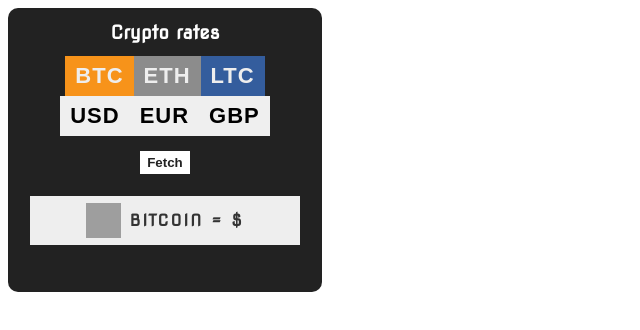
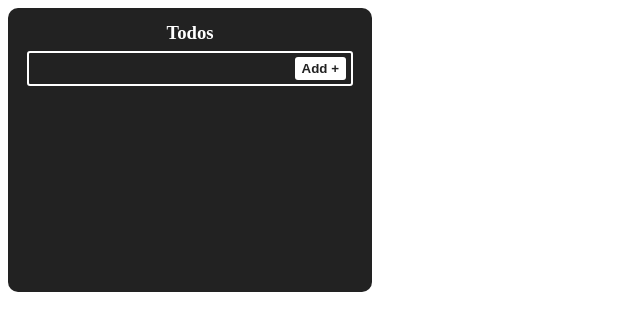
Before and after one commit to NizarAffess/new-tab-extension, a React (Create React App) app: page / in a window 1280 px wide. Shown: the top 330 px of the page, without its empty margins (0-640 px from the left). Built offline with nearby package versions, Linux system fonts and the light colour scheme; grey boxes are pictures that could not be loaded.

Commit message:
add Todo app

```diff
--- a/package.json
+++ b/package.json
@@ -8,7 +8,7 @@
     "@testing-library/user-event": "^13.5.0",
     "react": "^17.0.2",
     "react-dom": "^17.0.2",
-    "react-icons": "^4.3.1",
+    "react-icons": "^4.4.0",
     "react-scripts": "5.0.0",
     "web-vitals": "^2.1.3"
   },
--- a/src/App.js
+++ b/src/App.js
@@ -1,8 +1,9 @@
 import './App.css';
+import Todo from './Components/Todo/Todo';
 // import Time from './Components/Time/Time';
 // import Greeting from './Components/Greeting/Greeting';
 // import Weather from './Components/Weather/Weather';
-import Crypto from './Components/Crypto/Crypto';
+// import Crypto from './Components/Crypto/Crypto';
 
 function App() {
   return (
@@ -10,7 +11,8 @@
       {/* <Time /> */}
       {/* <Greeting /> */}
       {/* <Weather /> */}
-      <Crypto />
+      {/* <Crypto /> */}
+      <Todo />
     </div>
   );
 }
--- /dev/null
+++ b/src/Components/Todo/Todo.css
@@ -0,0 +1,117 @@
+.todo-card {
+  width: 350px;
+  height: 270px;
+  background: #222;
+  border-radius: 10px;
+  padding: 7px;
+  align-self: center;
+  color: #fff;
+}
+
+.todos-wrapper {
+  padding: 2px 5px;
+  height: 256px;
+  overflow-y: auto;
+}
+
+.todo-heading {
+  margin: 5px auto;
+  text-align: center;
+}
+
+.check-box {
+  margin-right: 5px;
+  width: 22px;
+  height: 22px;
+  cursor: pointer;
+}
+
+.todo-form,
+.todo-controls {
+  display: flex;
+  align-items: center;
+}
+
+.todo-input {
+  background: transparent;
+  border: none;
+  color: #fff;
+  outline: none;
+  font-size: 18px;
+  flex: 1;
+  /*Fill the remaining space's width*/
+}
+
+.todo-input::placeholder {
+  color: #ddd;
+}
+
+.todo-form,
+.todo-item {
+  margin: 7px;
+  border: 2px solid #fff;
+  border-radius: 3px;
+  padding: 4px 5px;
+  justify-content: space-between;
+  align-items: center;
+}
+
+.todo-wrapper {
+  display: flex;
+}
+
+/* Limit number of characters */
+.todo-text {
+  max-width: 230px;
+  overflow: hidden;
+  text-overflow: ellipsis;
+  white-space: nowrap;
+}
+
+.todo-controls {
+  align-items: center;
+  margin-left: auto;
+}
+
+.todo-controls>* {
+  cursor: pointer;
+  margin-left: 5px;
+  font-size: 18px;
+}
+
+.btn-control {
+  cursor: pointer;
+}
+
+.btn-add {
+  background: #fff;
+  border: none;
+  font-weight: bold;
+  color: #222;
+  padding: 4px 7px;
+  border-radius: 3px;
+}
+
+.input-edit {
+  font-size: 16px;
+}
+
+.todo-edit {
+  padding: 2.7px 0;
+}
+
+.btn-edit {
+  margin-left: 4px;
+}
+
+.completed {
+  color: #979797;
+}
+
+.cancel {
+  color: #979797;
+  background: none;
+  border: none;
+  font-weight: bold;
+  cursor: pointer;
+}
--- /dev/null
+++ b/src/Components/Todo/Todo.js
@@ -0,0 +1,173 @@
+import { useState, useEffect } from "react";
+import { RiDeleteBin6Line } from 'react-icons/ri';
+import { AiFillEdit } from 'react-icons/ai';
+import { ImCheckboxChecked, ImCheckboxUnchecked } from 'react-icons/im';
+import './Todo.css';
+
+const Todo = () => {
+  const [todo, setTodo] = useState('');
+  const [todos, setTodos] = useState([]);
+  const [editedTodo, setEditedTodo] = useState('');
+  const [editedText, setEditedText] = useState('');
+
+  const addTodo = (e) => {
+    e.preventDefault();
+    const newTodos = prevTodos => {
+      return [
+        ...prevTodos,
+        {
+          id: new Date().getTime(),
+          todoText: todo,
+          isCompleted: false,
+          ...todo
+        }
+      ]
+    }
+
+    setTodos(newTodos);
+    // console.log(todos);
+    setTodo('');
+  }
+
+  const deleteTodo = (id) => {
+    const newTodos = prevTodos => (
+      prevTodos.filter(todo => todo.id !== id)
+    )
+    setTodos(newTodos);
+  }
+
+  const editTodo = (e, id) => {
+    e.preventDefault();
+    const newTodos = [...todos].map(todo => {
+      if (id === todo.id) {
+        todo.todoText = editedText;
+      }
+      return todo;
+    });
+    setTodos(newTodos);
+    setEditedTodo(null);
+  }
+
+  const toggleTodoState = id => {
+    const newTodos = [...todos].map(todo => {
+      if (todo.id === id) {
+        todo.isCompleted = !todo.isCompleted;
+      }
+      return todo;
+    });
+    setTodos(newTodos);
+  }
+
+  useEffect(() => {
+    console.log(todos);
+  }, [todos]);
+
+  const setInputFocus = input => {
+    if (input !== null) {
+      input.focus();
+    }
+  }
+
+  useEffect(() => {
+    const json = localStorage.getItem("todos");
+    const loadedTodos = JSON.parse(json);
+    if (loadedTodos) {
+      setTodos(loadedTodos);
+    }
+  }, []);
+
+  useEffect(() => {
+    const json = JSON.stringify(todos);
+    localStorage.setItem("todos", json);
+  }, [todos]);
+
+  return (
+    <div className="todo-card">
+      <div className="todos-wrapper">
+        <h3 className="todo-heading">Todos</h3>
+        <form
+          className="todo-form"
+          onSubmit={addTodo}
+        >
+          <input
+            type="text"
+            className="todo-input"
+            onChange={e => {
+              setTodo(e.target.value)
+              console.log(todo);
+            }}
+            value={todo}
+            ref={setInputFocus}
+          />
+          <button
+            type="submit"
+            className="btn-add"
+          >Add +
+          </button>
+        </form>
+        {
+          todos.map(todo => (
+            <div
+              className="todo-item"
+              key={todo.id}
+            >
+              {
+                todo.id === editedTodo ?
+                  <div className="todo-wrapper">
+                    <form
+                      onSubmit={(e) => editTodo(e, todo.id)}
+                    >
+                      <input
+                        type="text"
+                        className="todo-input input-edit"
+                        onChange={e => setEditedText(e.target.value)}
+                        defaultValue={todo.todoText}
+                        ref={setInputFocus}
+                      />
+                    </form>
+                    <button
+                      className="todo-controls cancel"
+                      onClick={() => setEditedTodo('')}
+                    >
+                      Cancel
+                    </button>
+                  </div>
+                  :
+                  <div className="todo-wrapper">
+                    <span
+                      className={"todo-text " + (todo.isCompleted === true && "completed")}
+                    >
+                      {todo.todoText}</span>
+                    <div className="todo-controls">
+                      {
+                        todo.isCompleted === true ? (
+                          <ImCheckboxChecked
+                            onClick={() => toggleTodoState(todo.id)}
+                          />
+                        )
+                          : (
+                            <ImCheckboxUnchecked
+                              onClick={() => toggleTodoState(todo.id)}
+                            />
+
+                          )
+
+                      }
+                      <RiDeleteBin6Line
+                        onClick={() => deleteTodo(todo.id)}
+                      />
+                      <AiFillEdit
+                        onClick={() => setEditedTodo(todo.id)}
+                      />
+                    </div>
+                  </div>
+              }
+            </div>
+          ))
+        }
+      </div>
+    </div>
+  );
+}
+
+export default Todo;
```
Also changed, not shown: 1 other file (tests, documents, lock files or other folders).
